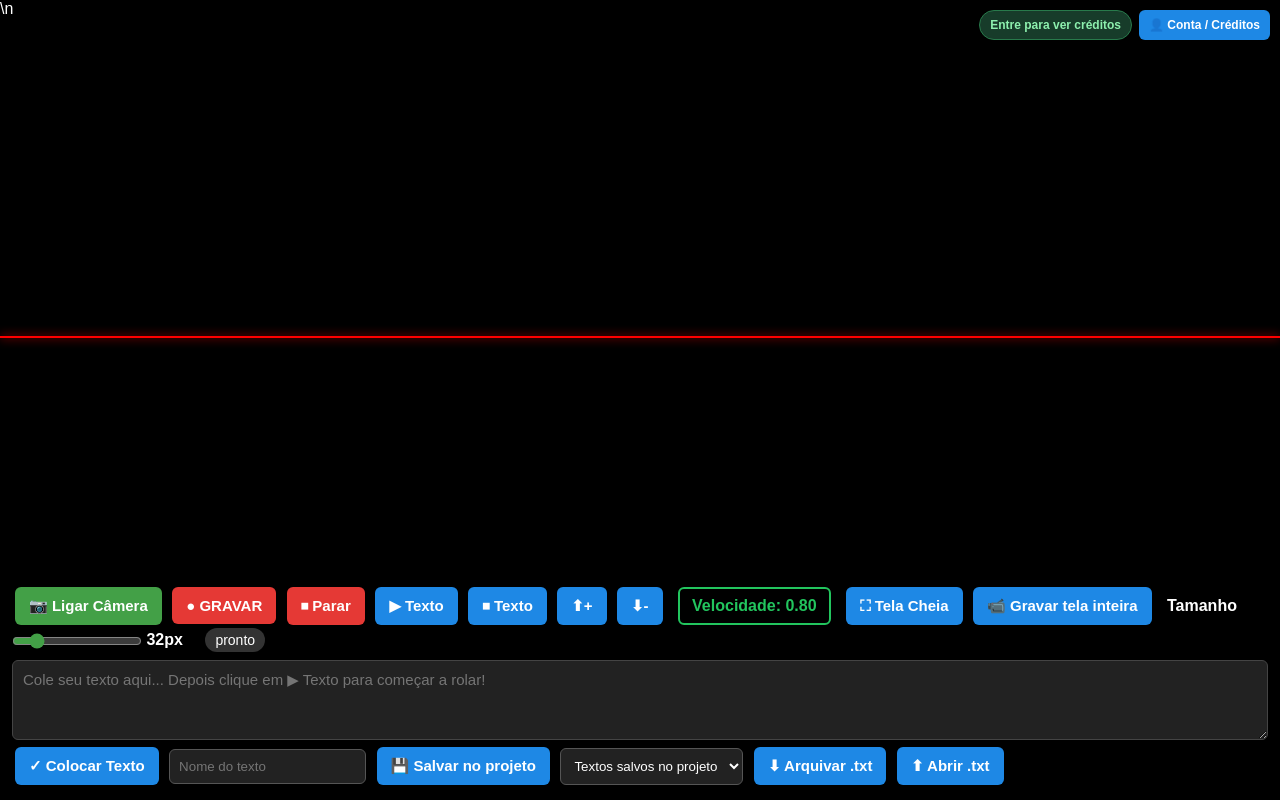
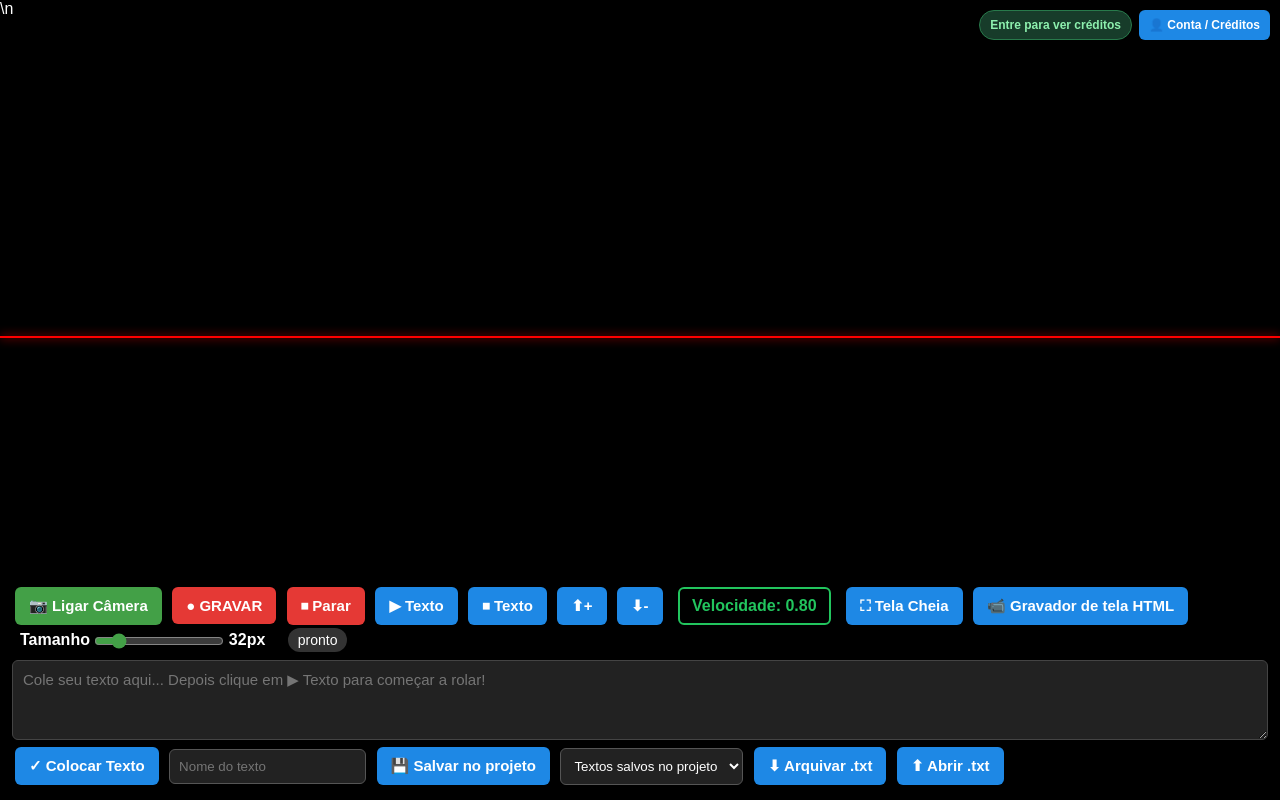
Before and after one commit to Alexandrexicara/telepronto, a website: page index.html in a window 1280 px wide. Drawn offline with Linux system fonts and the light colour scheme; no server answers.

Commit message:
Corrige nome do botão para Gravador de tela HTML

```diff
--- a/index.html
+++ b/index.html
@@ -195,7 +195,7 @@
     <button class="btn-azul" onclick="maisLento()">⬇-</button>
     <span class="velocidade-box">Velocidade: <span id="mostrarVelocidade">0.80</span></span>
     <button id="botaoTelaCheia" class="btn-azul" onclick="alternarTelaCheia()">⛶ Tela Cheia</button>
-    <button class="btn-azul" type="button" onclick="abrirGravadorTela()">📹 Gravar tela inteira</button>
+    <button class="btn-azul" type="button" onclick="abrirGravadorTela()">📹 Gravador de tela HTML</button>
     <label class="controle-tamanho">Tamanho <input id="tamanhoTexto" type="range" min="20" max="100" value="32" oninput="alterarTamanho(this.value)"> <span id="mostrarTamanho">32px</span></label>
     <span id="status" class="status">pronto</span>
     <textarea id="entradaTexto" placeholder="Cole seu texto aqui... Depois clique em ▶ Texto para começar a rolar!"></textarea>
```
